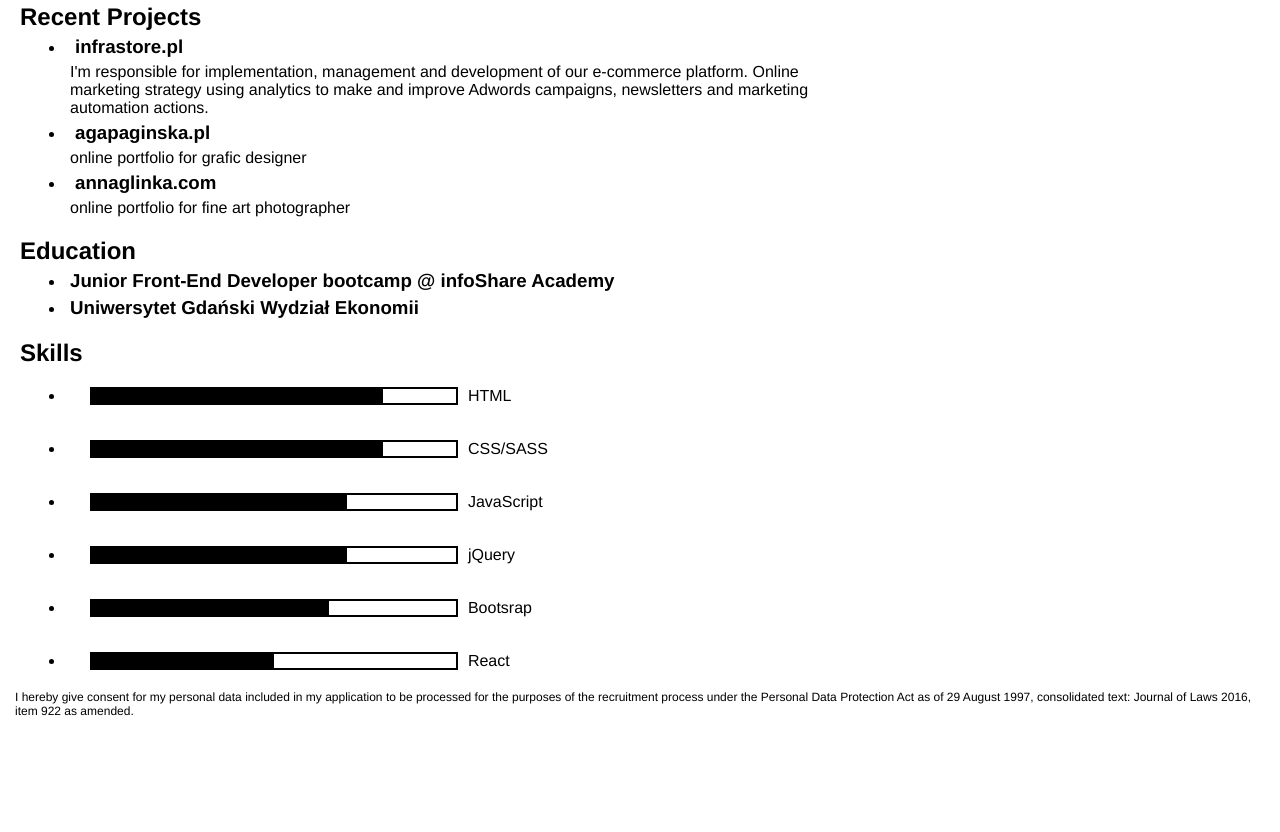
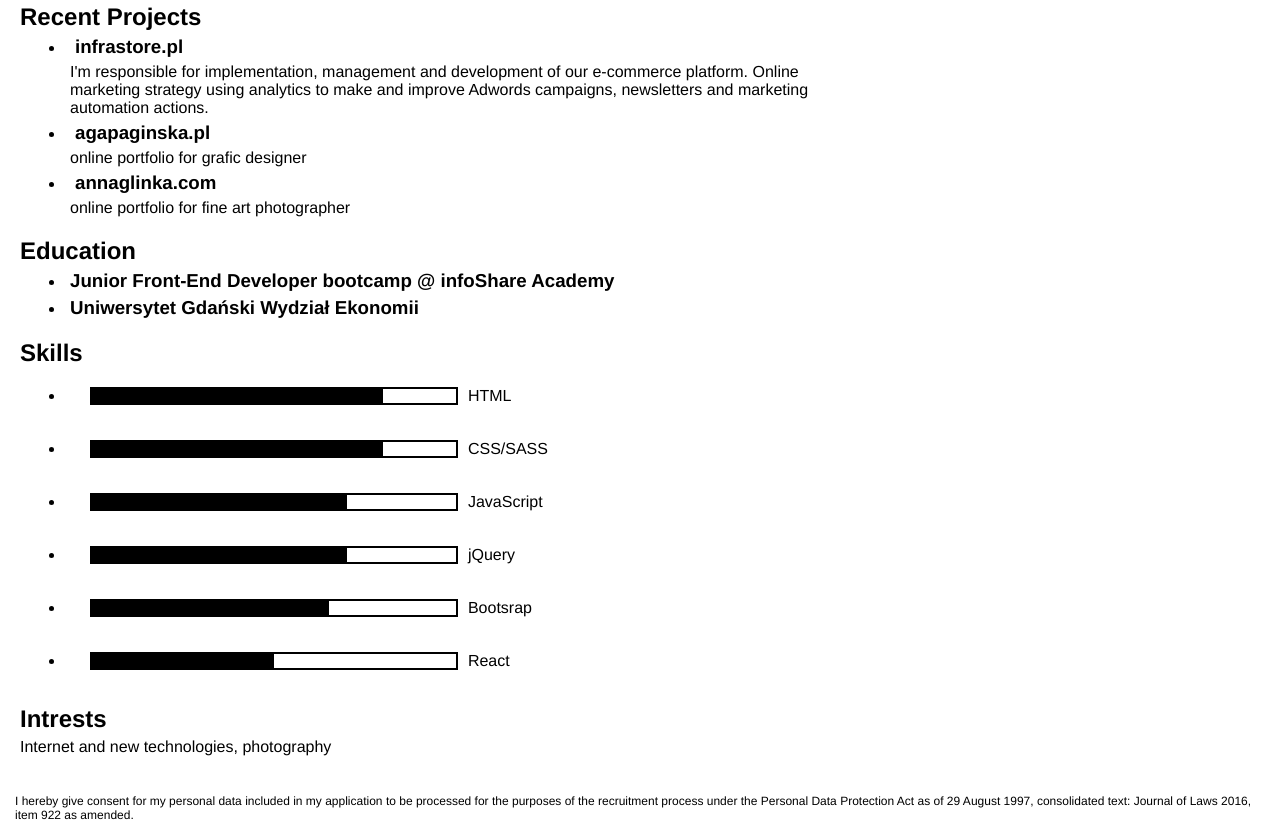
Before and after one commit to marcin-pasiewicz/programming-cv, a plain HTML site: page index.html in a window 1280 px wide. Shown: the part 315-1147 px from the top of the page. Before the commit the page ends 1043 px from the top, so only its background shows below. Drawn offline with Linux system fonts and the light colour scheme.

Commit message:
interests added

```diff
--- a/index.html
+++ b/index.html
@@ -164,6 +164,14 @@
                     </li>
                 </ul>
             </section>
+            <section>
+                <h2>
+                    Intrests
+                </h2>
+                <p>
+                    Internet and new technologies, photography
+                </p>
+            </section>
         </main>
     <footer>
 
--- a/styles/style.css
+++ b/styles/style.css
@@ -84,5 +84,6 @@ p.work {
 }
 
 footer {
+    margin-top: 3%;
     font-size: 12px;
 }
```
